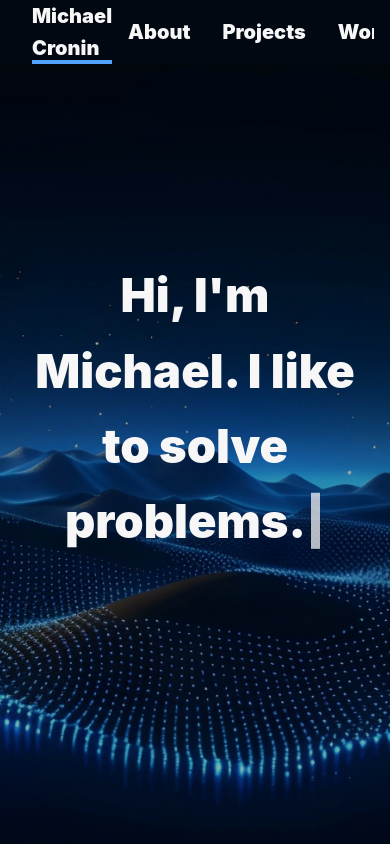
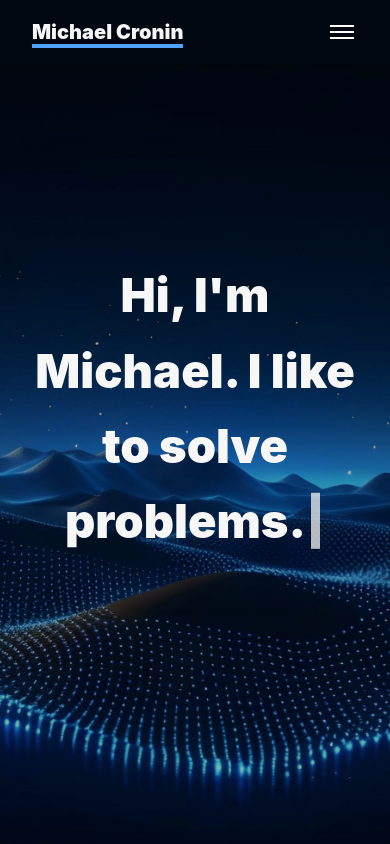
Before and after one commit to mcronin4/mcronin4.github.io, a Next.js app in the folder portfolio/: page / in a window 390 px wide. Shown: the top 844 px of the page. Built offline with nearby package versions, Linux system fonts and the light colour scheme.

Commit message:
hamburger menu for mobile

```diff
--- a/portfolio/components/Layout/Navbar.tsx
+++ b/portfolio/components/Layout/Navbar.tsx
@@ -2,11 +2,21 @@
 
 import Link from 'next/link';
 import { usePathname } from 'next/navigation';
+import { useState } from 'react';
 import { navigationItems } from '../../data/navigation';
 
 export default function Navbar() {
   const pathname = usePathname();
   const normalizedPathname = pathname.endsWith('/') && pathname !== '/' ? pathname.slice(0, -1) : pathname;
+  const [isMobileMenuOpen, setIsMobileMenuOpen] = useState(false);
+
+  const toggleMobileMenu = () => {
+    setIsMobileMenuOpen(!isMobileMenuOpen);
+  };
+
+  const closeMobileMenu = () => {
+    setIsMobileMenuOpen(false);
+  };
 
   return (
     <nav className="fixed top-0 left-0 right-0 z-50" style={{ backgroundColor: '#010812' }}>
@@ -22,16 +32,15 @@ export default function Navbar() {
               fontSize: '20px',
               paddingLeft: '16px'
             }}
+            onClick={closeMobileMenu}
           >
             <strong>Michael Cronin</strong>
             <span className={`absolute bottom-0 left-4 right-0 h-1 bg-blue-400 transform transition-transform duration-300 ${normalizedPathname === '/' ? 'scale-x-100' : 'scale-x-0 group-hover:scale-x-100'}`}></span>
           </Link>
 
-          {/* Navigation Links - pushed all the way right */}
-          <div className="flex items-center overflow-x-auto whitespace-nowrap max-w-full">
+          {/* Desktop Navigation Links - hidden on mobile */}
+          <div className="hidden md:flex items-center overflow-x-auto whitespace-nowrap max-w-full">
             {navigationItems.map((item, index) => {
-              // Normalize paths by removing trailing slashes for comparison
-              const normalizedPathname = pathname.endsWith('/') && pathname !== '/' ? pathname.slice(0, -1) : pathname;
               const isActive = normalizedPathname === item.href;
               const isLast = index === navigationItems.length - 1;
 
@@ -74,6 +83,71 @@ export default function Navbar() {
               );
             })}
           </div>
+
+          {/* Mobile Hamburger Button - visible on mobile only */}
+          <button
+            onClick={toggleMobileMenu}
+            className="md:hidden flex flex-col items-center justify-center w-8 h-8 space-y-1 mr-4"
+            aria-label="Toggle mobile menu"
+          >
+            <span
+              className={`block w-6 h-0.5 bg-white transition-all duration-300 ${
+                isMobileMenuOpen ? 'rotate-45 translate-y-2' : ''
+              }`}
+            ></span>
+            <span
+              className={`block w-6 h-0.5 bg-white transition-all duration-300 ${
+                isMobileMenuOpen ? 'opacity-0' : ''
+              }`}
+            ></span>
+            <span
+              className={`block w-6 h-0.5 bg-white transition-all duration-300 ${
+                isMobileMenuOpen ? '-rotate-45 -translate-y-2' : ''
+              }`}
+            ></span>
+          </button>
+        </div>
+
+        {/* Mobile Menu Dropdown */}
+        <div
+          className={`md:hidden overflow-hidden transition-all duration-300 ease-in-out ${
+            isMobileMenuOpen ? 'max-h-96 opacity-100' : 'max-h-0 opacity-0'
+          }`}
+          style={{ backgroundColor: '#010812' }}
+        >
+          <div className="py-4 space-y-2 border-t border-slate-700">
+            {navigationItems.map((item) => {
+              const isActive = normalizedPathname === item.href;
+
+              if (item.external) {
+                return (
+                  <a
+                    key={item.name}
+                    href={item.href}
+                    target="_blank"
+                    rel="noopener noreferrer"
+                    className="block px-4 py-3 text-lg font-bold hover:text-blue-400 hover:bg-slate-800/50 transition-all duration-300"
+                    style={{ color: '#F7F7F7' }}
+                    onClick={closeMobileMenu}
+                  >
+                    {item.name}
+                  </a>
+                );
+              }
+
+              return (
+                <Link
+                  key={item.name}
+                  href={item.href}
+                  className="block px-4 py-3 text-lg font-bold hover:text-blue-400 hover:bg-slate-800/50 transition-all duration-300"
+                  style={{ color: isActive ? '#3b82f6' : '#F7F7F7' }}
+                  onClick={closeMobileMenu}
+                >
+                  {item.name}
+                </Link>
+              );
+            })}
+          </div>
         </div>
       </div>
     </nav>
```
